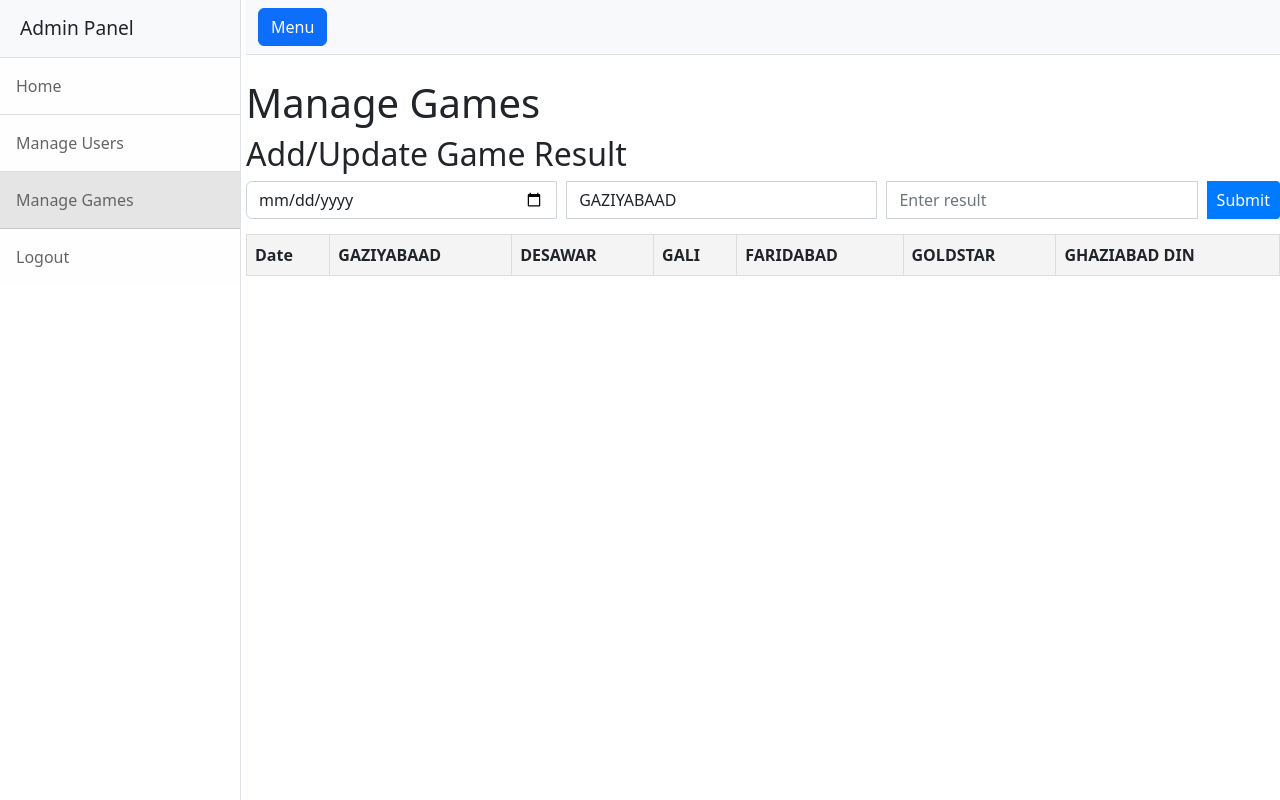
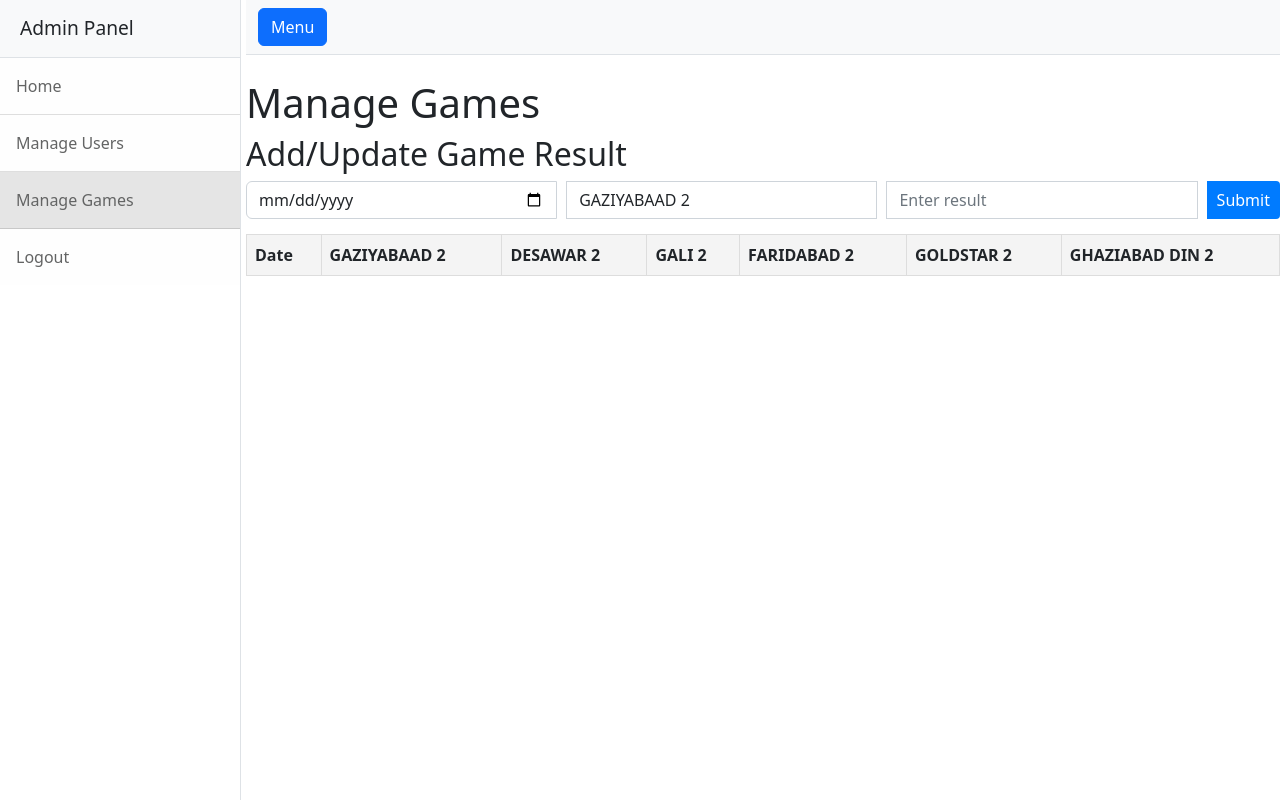
Before and after one commit to adithya-b-r/matka, a website: page adminpanel/admin.html in a window 1280 px wide. Both pictures are taken after a click on the link "Manage Games". Drawn offline with nearby package versions, Linux system fonts and the light colour scheme; no server answers.

Commit message:
Add files via upload

```diff
--- a/adminpanel/admin.html
+++ b/adminpanel/admin.html
@@ -118,12 +118,12 @@
                         <div class="input-group">
                             <input type="date" id="game-date" class="form-control" />
                             <select id="game-select" class="form-control">
-                                <option value="GAZIYABAAD">GAZIYABAAD</option>
-                                <option value="DESAWAR">DESAWAR</option>
-                                <option value="GALI">GALI</option>
-                                <option value="FARIDABAD">FARIDABAD</option>
-                                <option value="GOLDSTAR">GOLDSTAR</option>
-                                <option value="GHAZIABAD DIN">GHAZIABAD DIN</option>
+                                <option value="GAZIYABAAD 2">GAZIYABAAD 2</option>
+                                <option value="DESAWAR 2">DESAWAR 2</option>
+                                <option value="GALI 2">GALI 2</option>
+                                <option value="FARIDABAD 2">FARIDABAD 2</option>
+                                <option value="GOLDSTAR 2">GOLDSTAR 2</option>
+                                <option value="GHAZIABAD DIN 2">GHAZIABAD DIN 2</option>
                             </select>
                             <input type="text" id="game-result" class="form-control" placeholder="Enter result" />
                             <button class="update-btn" id="update-result">Submit</button>
@@ -135,12 +135,12 @@
                                 <th>Date</th>
                                 <!-- <th>Game</th> -->
                                 <!-- <th>Number</th> -->
-                                <th>GAZIYABAAD</th>
-                                <th>DESAWAR</th>
-                                <th>GALI</th>
-                                <th>FARIDABAD</th>
-                                <th>GOLDSTAR</th>
-                                <th>GHAZIABAD DIN</th>
+                                <th>GAZIYABAAD 2</th>
+                                <th>DESAWAR 2</th>
+                                <th>GALI 2</th>
+                                <th>FARIDABAD 2</th>
+                                <th>GOLDSTAR 2</th>
+                                <th>GHAZIABAD DIN 2</th>
                             </tr>
                         </thead>
                         <tbody id="games-table-body">
@@ -184,7 +184,7 @@
 
         onAuthStateChanged(auth, async (user) => {
             if (user) {
-                /*const userRef = ref(db, `users/${user.uid}`);
+                const userRef = ref(db, `users/${user.uid}`);
                 const snapshot = await get(userRef);
 
                 if (snapshot.exists()) {
@@ -196,7 +196,7 @@
                 } else {
                     console.log('No user data available.');
                     window.location.href = 'login.html';  // Redirect if no user data found
-                }*/
+                }
             } else {
                 window.location.href = 'login.html';  // Redirect if not authenticated
             }
@@ -223,7 +223,7 @@
                     for (const phoneNumber in users) {
                         const user = users[phoneNumber];
                         const history = user.history || 'No history';
-                        const balance = user.balance || 'N/A';
+                        const balance = user.balance || '--';
 
                         const row = document.createElement('tr');
                         row.innerHTML = `
@@ -263,7 +263,7 @@
                     const tableBody = document.getElementById('games-table-body');
                     tableBody.innerHTML = ''; // Clear previous data
 
-                    const gameOrder = ['GAZIYABAAD', 'DESAWAR', 'GALI', 'FARIDABAD', 'GOLDSTAR', 'GHAZIABAD DIN'];
+                    const gameOrder = ['GAZIYABAAD 2', 'DESAWAR 2', 'GALI 2', 'FARIDABAD 2', 'GOLDSTAR 2', 'GHAZIABAD DIN 2'];
 
                     // Sort the game data in descending order by date
                     const sortedGamesData = Object.entries(gamesData).sort((a, b) => {
@@ -281,7 +281,7 @@
 
                         // Populate the table row with game data
                         gameOrder.forEach(game => {
-                            rowHTML += `<td>${games[game] || 'N/A'}</td>`;
+                            rowHTML += `<td>${games[game] || '--'}</td>`;
                         });
 
                         row.innerHTML = rowHTML;
```
